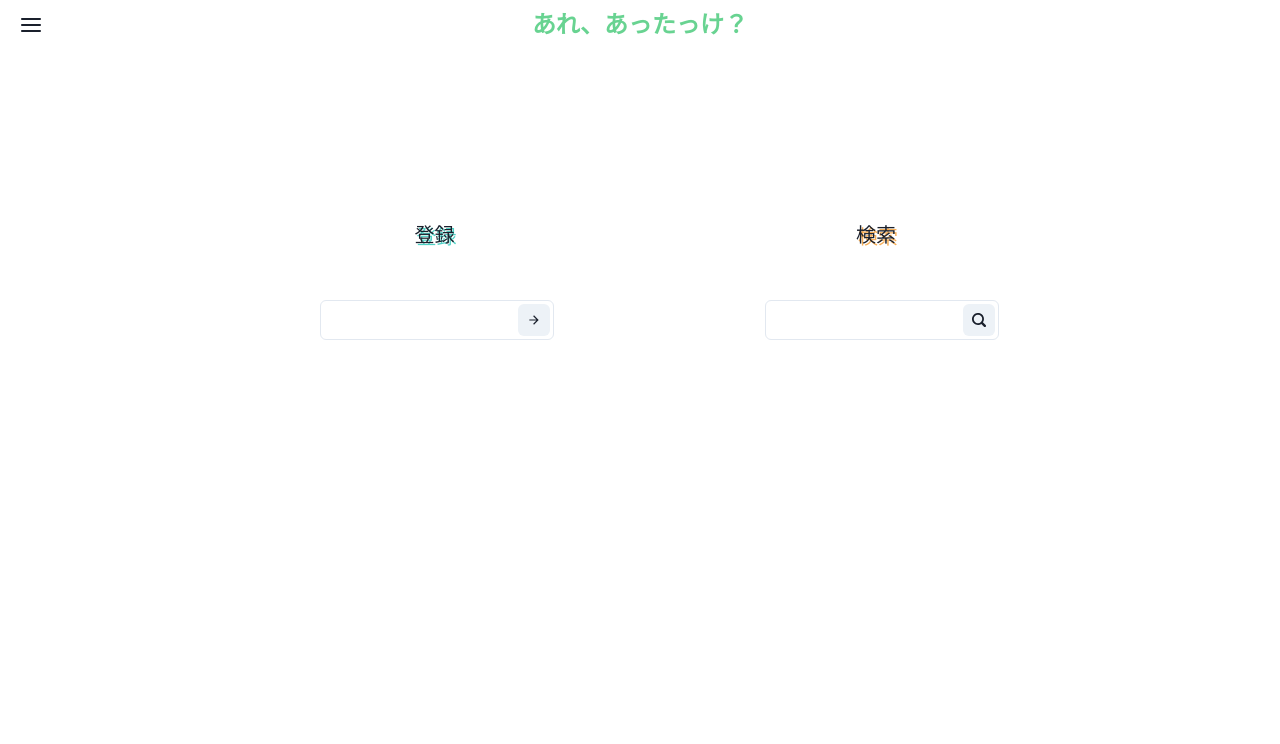
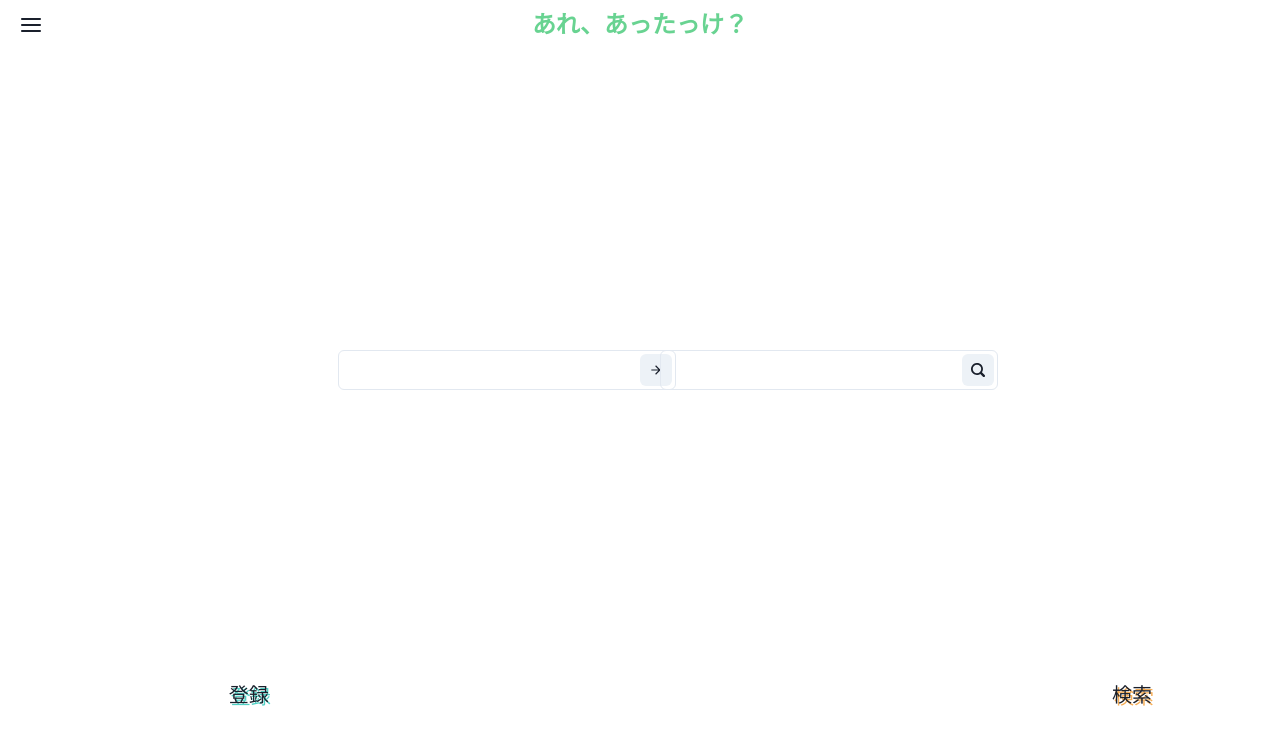
Before and after one commit to y-u27/home-stock, a Next.js app: page /manage in a window 1280 px wide. Shown: the top 744 px of the page. Built offline with nearby package versions, Linux system fonts and the light colour scheme.

Commit message:
「登録」・「検索」要素を中央へ配置

```diff
--- a/app/components/MainPage.tsx
+++ b/app/components/MainPage.tsx
@@ -5,16 +5,18 @@ import SearchField from "./SearchField";
 const MainPage = () => {
   return (
     <>
-      <Box position="relative">
+      <Box
+        display="flex"
+        flexDirection="column"
+        alignItems="center"
+        justifyContent="center"
+        minH="80vh"
+      >
         <Box
           display="flex"
           justifyContent="center"
           alignItems="center"
-          gap="250px"
-          position="absolute"
-          top="250px"
-          left="50%"
-          transform="translateX(-50%)"
+          gap="40px"
         >
           <RegisterField />
           <SearchField />
```
